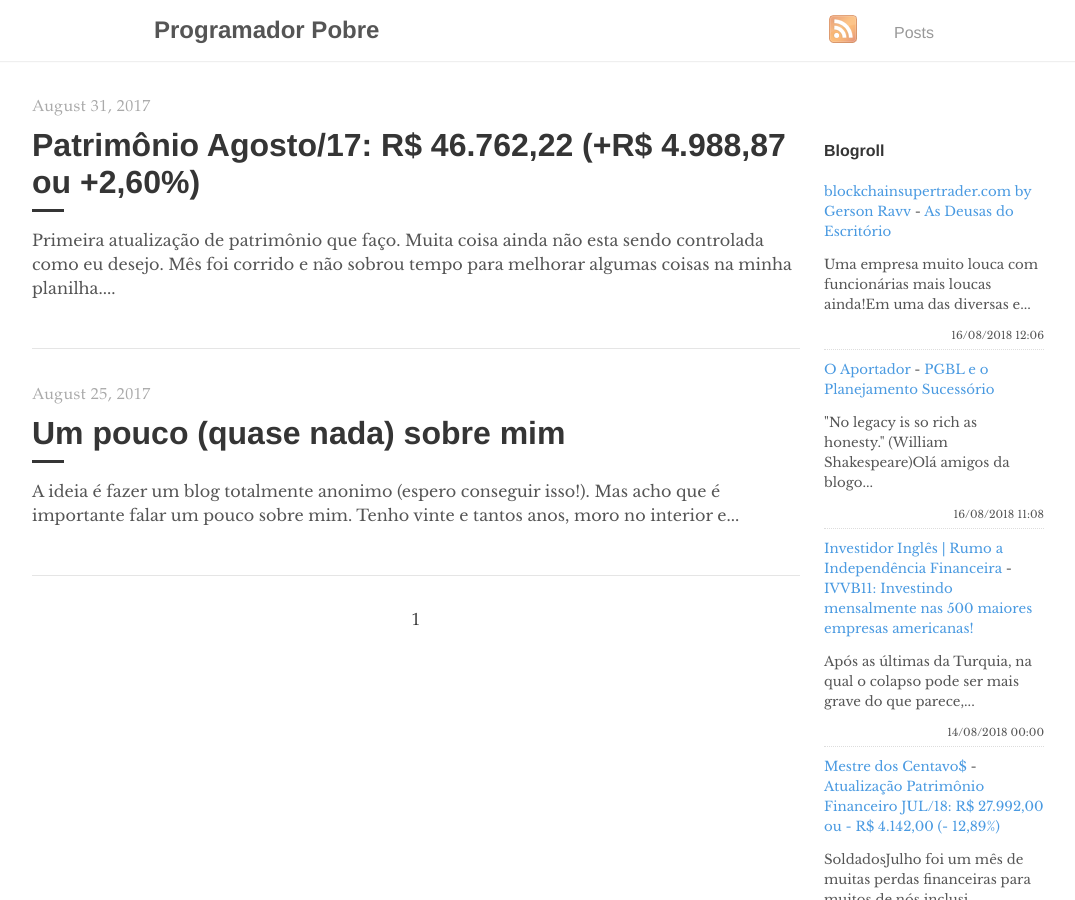
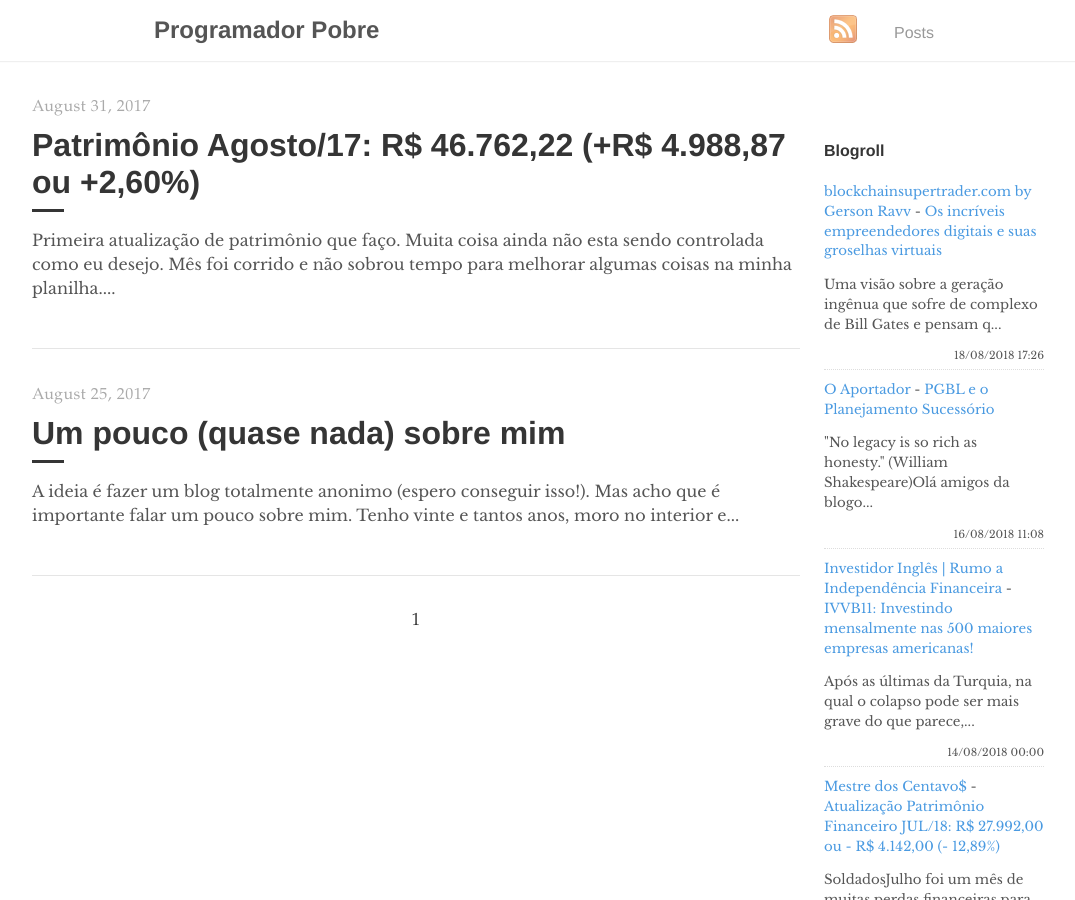
Before and after one commit to programadorpobre/programadorpobre.github.io, a Jekyll site: the page built from index.html, in a window 1280 px wide and 900 px high. Shown: the whole window, without its empty margins (96-1171 px from the left). Built offline with Jekyll 4.4.1, drawn with Linux system fonts in a browser that asks for light colours; the list of posts is cut into pages by our own code; comment, search, counter and statistics services are not loaded.

Commit message:
[ci skip] travis #378

```diff
--- a/_includes/feed-entries.html
+++ b/_includes/feed-entries.html
@@ -1,7 +1,7 @@
 <div class="feed-entry">
-    <a class="feed-entry-site-name" href="http://www.blockchainsupertrader.com/">blockchainsupertrader.com by Gerson Ravv</a> - <a class="feed-entry-title" href="http://www.blockchainsupertrader.com/2018/08/as-deusas-do-escritorio.html">As Deusas do Escritório</a>
-    <p class="feed-entry-summary">Uma empresa muito louca com funcionárias mais loucas ainda!Em uma das diversas e...</p>
-    <time datetime="2018-08-16T12:06:00.002-03:00">16/08/2018 12:06</time>
+    <a class="feed-entry-site-name" href="http://www.blockchainsupertrader.com/">blockchainsupertrader.com by Gerson Ravv</a> - <a class="feed-entry-title" href="http://www.blockchainsupertrader.com/2018/08/os-incriveis-empreendedores-digitais-e.html">Os incríveis empreendedores digitais e suas groselhas virtuais</a>
+    <p class="feed-entry-summary">Uma visão sobre a geração ingênua que sofre de complexo de Bill Gates e pensam q...</p>
+    <time datetime="2018-08-18T17:26:00.000-03:00">18/08/2018 17:26</time>
 </div>
 <div class="feed-entry">
     <a class="feed-entry-site-name" href="https://oaportadorfinanceiro.blogspot.com/">O Aportador</a> - <a class="feed-entry-title" href="https://oaportadorfinanceiro.blogspot.com/2018/08/pgbl-e-o-planejamento-sucessorio.html">PGBL  e o Planejamento Sucessório</a>
```
